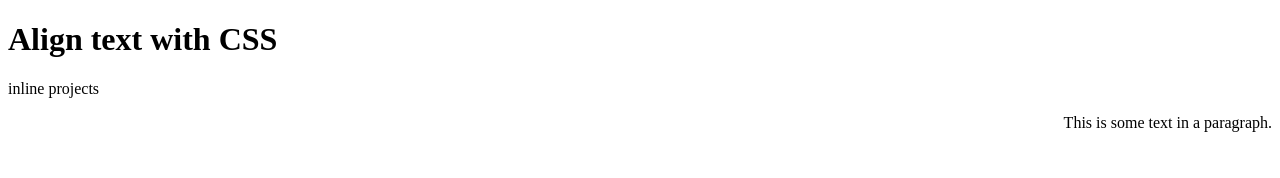
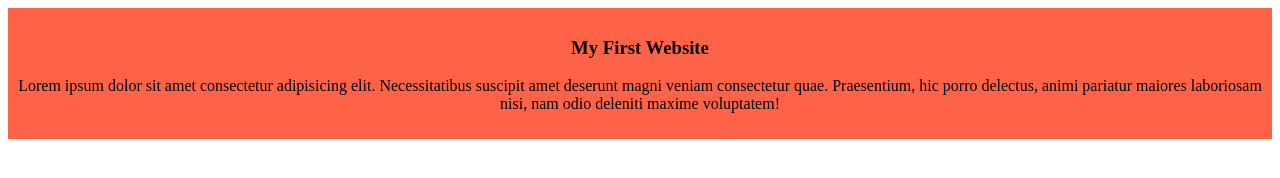
Before and after one commit to rjlam1/my-first-github-repo, a plain HTML site: page index.html in a window 1280 px wide. Drawn offline with Linux system fonts and the light colour scheme.

Commit message:
added the first blog

```diff
--- a/index.html
+++ b/index.html
@@ -5,9 +5,12 @@
     <meta name="viewport" content="width=device-width, initial-scale=1.0">
     <title>My First Ever Github Repo</title>
 </head>
-<body>
-    <h1>Align text with CSS</h1>
-    <p> inline projects</p>
-    <p style="text-align:right">This is some text in a paragraph.</p>
+<body
+><div>
+    <h3 style="text-align: center;"> My First Website </h3>
+    <p style="text-align:center">Lorem ipsum dolor sit amet consectetur adipisicing elit. Necessitatibus suscipit amet deserunt magni veniam consectetur quae. Praesentium, hic porro delectus, animi pariatur maiores laboriosam nisi, nam odio deleniti maxime voluptatem!</p>
+</div>
+
+    <link rel="stylesheet" href="style/bloog.css">
 </body>
 </html>
--- /dev/null
+++ b/style/bloog.css
@@ -0,0 +1,4 @@
+div{
+    background-color: tomato;
+    padding: 10px;
+}
```
